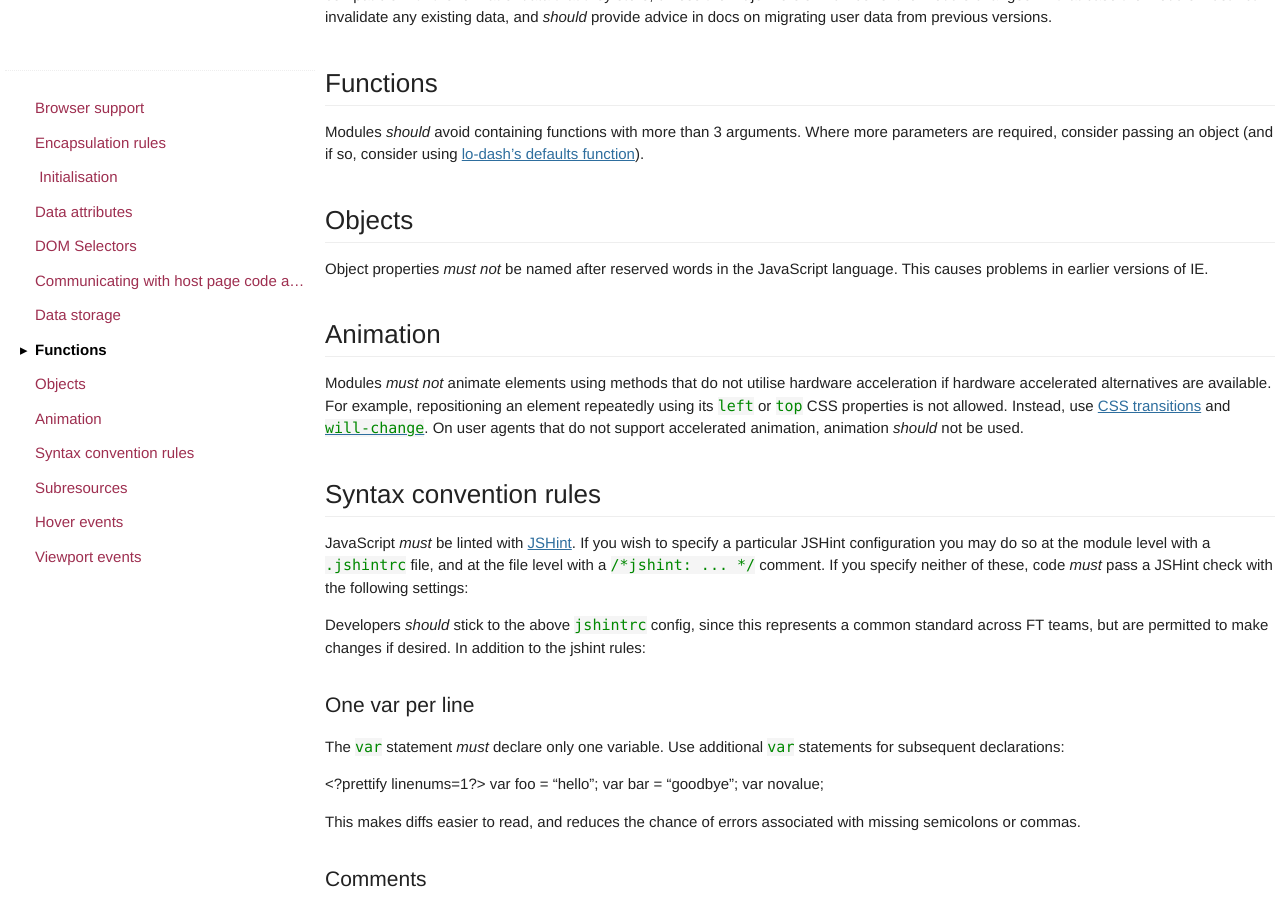
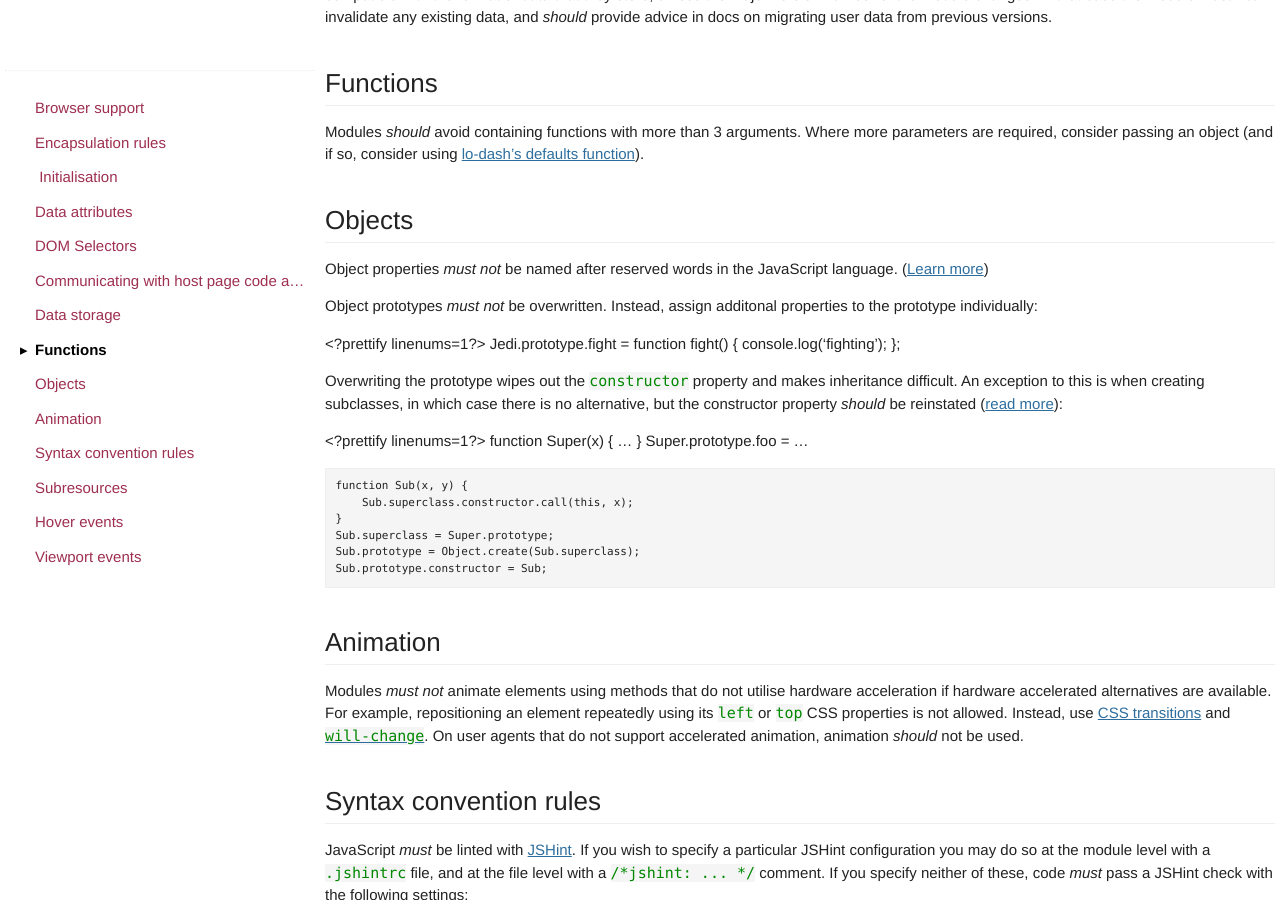
Before and after one commit to Financial-Times/ft-origami, a Jekyll site: the page built from docs/syntax/js.md, in a window 1280 px wide and 900 px high, scrolled down 4238 px. Built offline with Jekyll 4.4.1, drawn with Linux system fonts in a browser that asks for light colours; some web fonts are replaced; comment, search, counter and statistics services are not loaded.

Commit message:
Don't overwrite object prototypes, closes #294

```diff
--- a/docs/syntax/js.md
+++ b/docs/syntax/js.md
@@ -169,7 +169,27 @@ Modules *should* avoid containing functions with more than 3 arguments.  Where m
 
 ##Objects
 
-Object properties *must not* be named after reserved words in the JavaScript language.  This causes problems in earlier versions of IE.
+Object properties *must not* be named after reserved words in the JavaScript language.  ([Learn more](https://github.com/airbnb/javascript/issues/61))
+
+Object prototypes *must not* be overwritten. Instead, assign additonal properties to the prototype individually:
+
+<?prettify linenums=1?>
+	Jedi.prototype.fight = function fight() {
+	  console.log('fighting');
+	};
+
+Overwriting the prototype wipes out the `constructor` property and makes inheritance difficult.  An exception to this is when creating subclasses, in which case there is no alternative, but the constructor property *should* be reinstated ([read more](http://www.2ality.com/2011/06/constructor-property.html)):
+
+<?prettify linenums=1?>
+	function Super(x) { ... }
+	Super.prototype.foo = ...
+
+	function Sub(x, y) {
+	    Sub.superclass.constructor.call(this, x);
+	}
+	Sub.superclass = Super.prototype;
+	Sub.prototype = Object.create(Sub.superclass);
+	Sub.prototype.constructor = Sub;
 
 ## Animation
 
```
